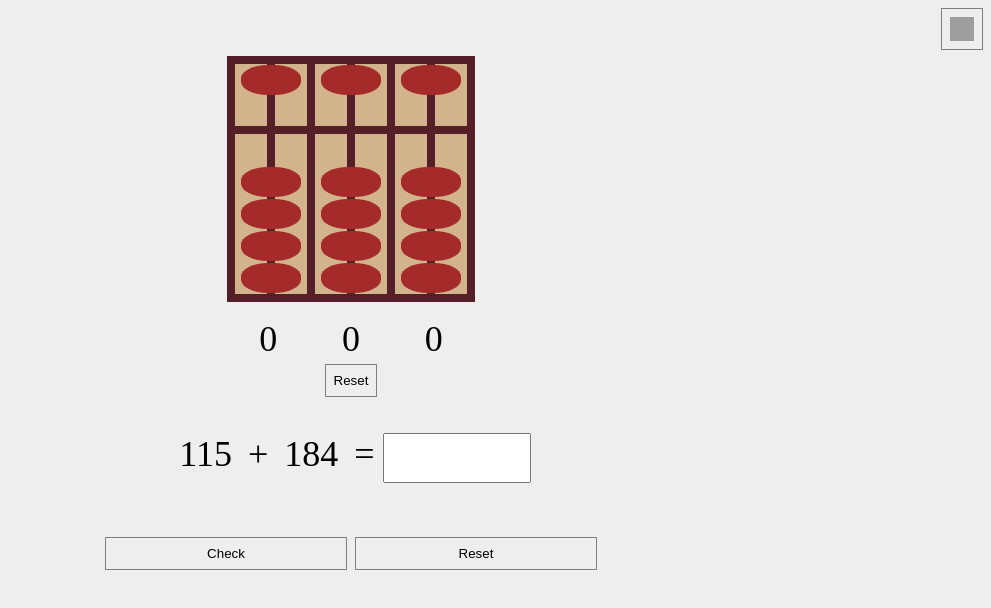
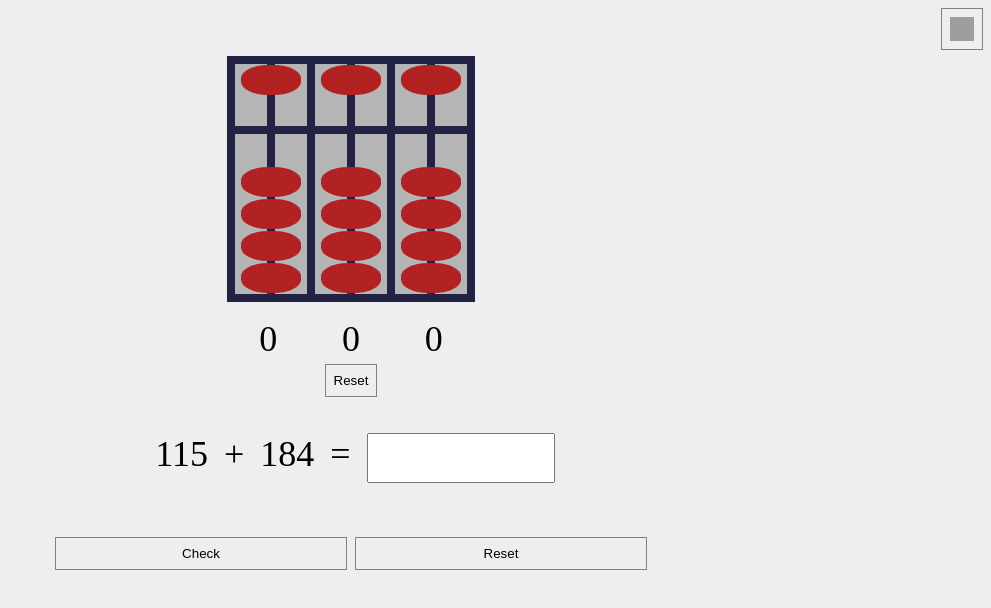
Before and after one commit to xander-marjoram/abacus, a Nuxt app: page / in a window 1280 px wide. Shown: the top 608 px of the page, without its empty margins (289-1280 px from the left). Built offline with nearby package versions, Linux system fonts and the light colour scheme; grey boxes are pictures that could not be loaded.

Commit message:
Styling changes + favicon

```diff
--- /dev/null
+++ b/assets/css/fonts.css
@@ -0,0 +1,8 @@
+@import url('https://fonts.googleapis.com/css2?family=Oxygen+Mono&display=swap');
+
+body,
+button,
+input {
+    font-family: 'Oxygen Mono', monospace;
+    color: #222;
+}
--- a/components/Abacus.vue
+++ b/components/Abacus.vue
@@ -110,7 +110,7 @@ export default {
 }
 
 .abacus {
-    border: 4px solid #551F2A;
+    border: 4px solid #222244;
     margin: 16px auto;
     display: flex;
     flex-flow: row nowrap;
--- a/components/Digit.vue
+++ b/components/Digit.vue
@@ -80,9 +80,9 @@ export default {
     flex-direction: column;
     flex-flow: column nowrap;
     justify-content: flex-start;
-    background: repeating-linear-gradient(90deg, tan 0 32px, #551F2A 0 40px);
+    background: repeating-linear-gradient(90deg, #b5b5b5 0 32px, #224 0 40px);
     width: 72px;
-    border: 4px solid #551F2A;
+    border: 4px solid #224;
 }
 
 .heavenly {
@@ -98,12 +98,9 @@ export default {
     display: block;
     height: 30px;
     width: 60px;
-    background-color: brown;
+    background-color: #b22222;
     border-radius: 45%;
     margin: 1px 6px;
-
-    text-align: center;
-    color: white;
     transition: 0.1s;
 }
 
--- a/components/Question.vue
+++ b/components/Question.vue
@@ -2,9 +2,9 @@
     <div class="question-container">
         <div class="question">
             <div>
-                <span>{{ firstNumber }}</span>
+                <span>{{ firstNumber.toLocaleString() }}</span>
                 <span>{{ operator }}</span>
-                <span>{{ secondNumber }}</span>
+                <span>{{ secondNumber.toLocaleString() }}</span>
             </div>
             <span>=</span>
             <div>
@@ -107,7 +107,7 @@ export default {
 .question-container {
     margin: auto;
     width: 95%;
-    max-width: 500px;
+    max-width: 600px;
 }
 
 .question {
@@ -138,6 +138,7 @@ span {
 input {
     height: 44px;
     font-size: 32px;
-    width: 140px;
+    width: 180px;
+    margin-left: 8px;
 }
 </style>
--- a/components/Settings.vue
+++ b/components/Settings.vue
@@ -96,6 +96,11 @@ export default {
 </script>
 
 <style>
+.settings-window,
+.settings-window * {
+    z-index: 99;
+}
+
 .settings-window-button {
     position: absolute;
     right: 0;
--- a/nuxt.config.js
+++ b/nuxt.config.js
@@ -1,13 +1,10 @@
 export default {
-  // Disable server-side rendering: https://go.nuxtjs.dev/ssr-mode
     ssr: false,
 
-  // Target: https://go.nuxtjs.dev/config-target
     target: 'static',
 
-  // Global page headers: https://go.nuxtjs.dev/config-head
     head: {
-    title: 'abacus',
+        title: 'Train your brain! | Abacus',
         meta: [
             { charset: 'utf-8' },
             { name: 'viewport', content: 'width=device-width, initial-scale=1' },
@@ -19,37 +16,15 @@ export default {
         ]
     },
 
-  // Global CSS: https://go.nuxtjs.dev/config-css
-  css: [
-  ],
+    css: ['~/assets/css/fonts'],
 
-  // Plugins to run before rendering page: https://go.nuxtjs.dev/config-plugins
-  plugins: [
-  ],
+    buildModules: ['@nuxtjs/eslint-module'],
 
-  // Auto import components: https://go.nuxtjs.dev/config-components
-  components: true,
+    modules: ['@nuxtjs/pwa'],
 
-  // Modules for dev and build (recommended): https://go.nuxtjs.dev/config-modules
-  buildModules: [
-    // https://go.nuxtjs.dev/eslint
-    '@nuxtjs/eslint-module'
-  ],
-
-  // Modules: https://go.nuxtjs.dev/config-modules
-  modules: [
-    // https://go.nuxtjs.dev/pwa
-    '@nuxtjs/pwa'
-  ],
-
-  // PWA module configuration: https://go.nuxtjs.dev/pwa
     pwa: {
         manifest: {
             lang: 'en'
         }
-  },
-
-  // Build Configuration: https://go.nuxtjs.dev/config-build
-  build: {
     }
 }
--- a/pages/index.vue
+++ b/pages/index.vue
@@ -31,6 +31,7 @@ button {
 button:hover,
 button:focus {
     outline: 1px solid black;
+    background-color: #ddd;
 }
 
 button:active {
```
Also changed, not shown: 1 other file (tests, documents, lock files or other folders). Lines whose indentation alone changed are shown as unchanged.
